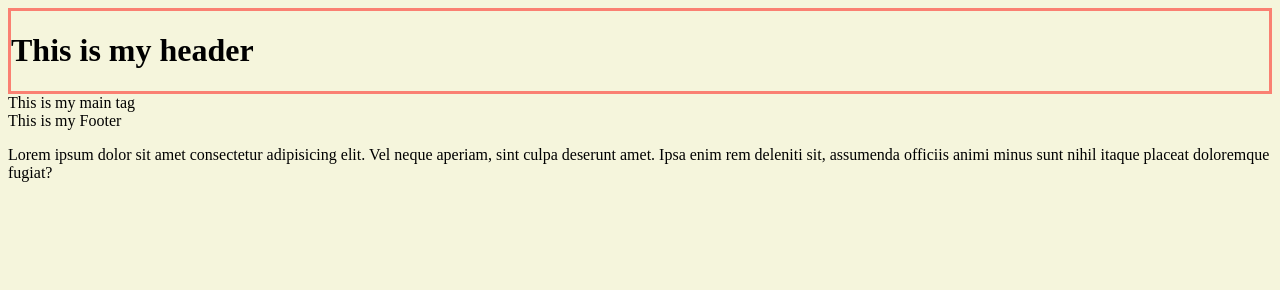
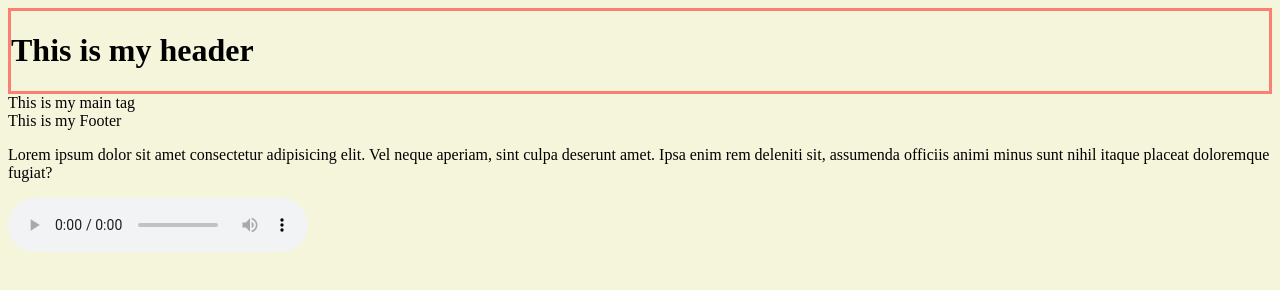
Before and after one commit to nichtmehr99/my-third-github, a plain HTML site: page index.html in a window 1280 px wide. Drawn offline with Linux system fonts and the light colour scheme.

Commit message:
audio file added

```diff
--- a/index.html
+++ b/index.html
@@ -13,5 +13,6 @@
     <main>This is my main tag</main>
     <footer>This is my Footer</footer>
     <p>Lorem ipsum dolor sit amet consectetur adipisicing elit. Vel neque aperiam, sint culpa deserunt amet. Ipsa enim rem deleniti sit, assumenda officiis animi minus sunt nihil itaque placeat doloremque fugiat?</p>
+    <audio controls src="assets/goat.mp3"></audio>
 </body>
 </html>
```
Also changed, not shown: 1 other file.
